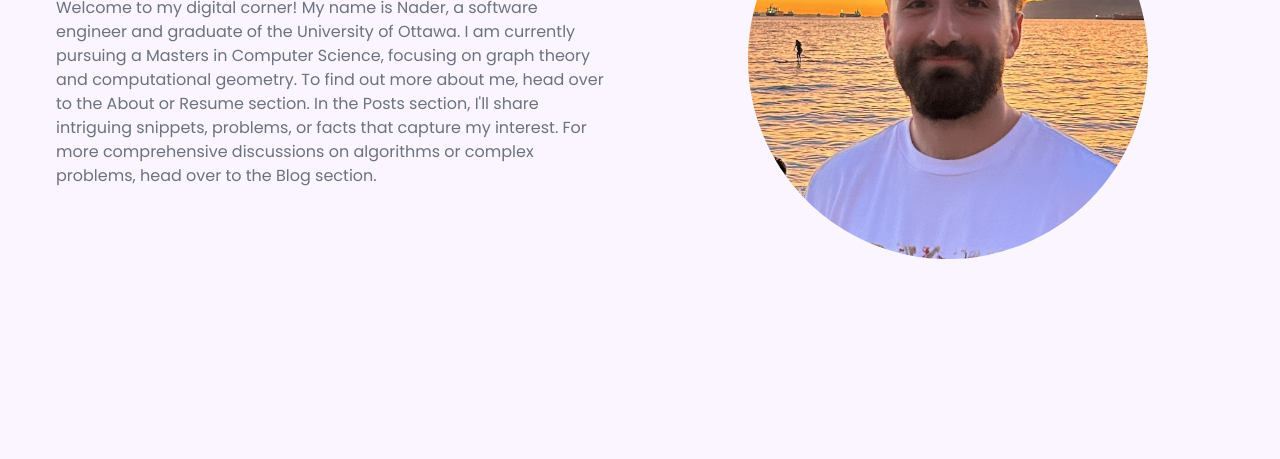
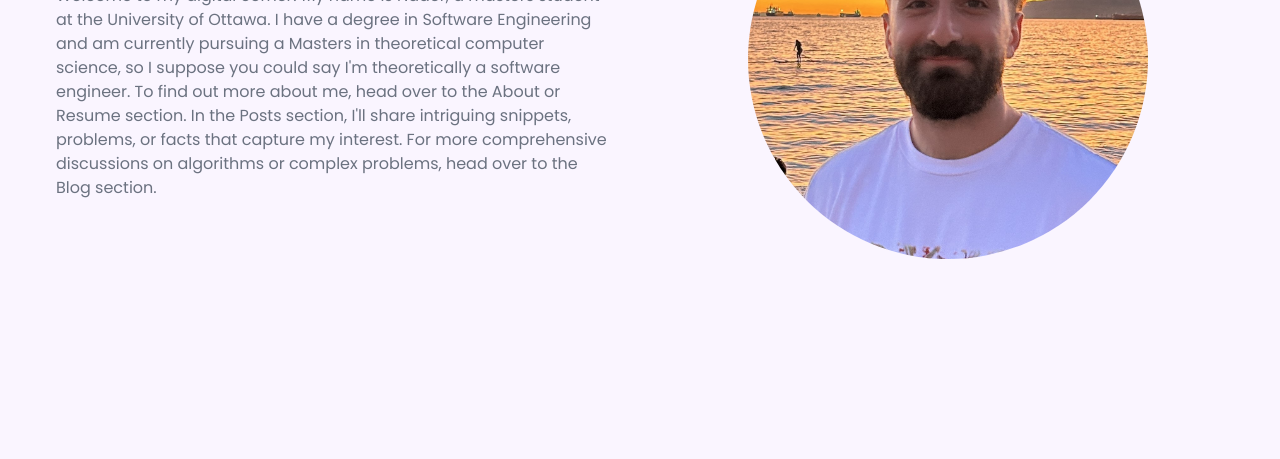
Before and after one commit to NaderEG/NaderEG.github.io, a plain HTML site: page index.html in a window 1280 px wide. Shown: the part 341-800 px from the top of the page. Drawn offline with nearby package versions, Linux system fonts and the light colour scheme.

Commit message:
updated index

```diff
--- a/index.html
+++ b/index.html
@@ -38,10 +38,10 @@
             I'm <span>Nader<br /></span>
           </h1>
           <p class="description">
-            Welcome to my digital corner! My name is Nader, a software engineer
-            and graduate of the University of Ottawa. I am currently pursuing
-            a Masters in Computer Science, focusing on graph theory and
-            computational geometry. To find out more about me, head over to the About or Resume section.
+            Welcome to my digital corner! My name is Nader, a masters student at the University of Ottawa.
+            I have a degree in Software Engineering and am currently pursuing a Masters in theoretical computer science,
+            so I suppose you could say I'm theoretically a software engineer.
+            To find out more about me, head over to the About or Resume section.
             In the Posts section, I'll share intriguing snippets, problems, or facts
             that capture my interest. For more comprehensive discussions on algorithms
             or complex problems, head over to the Blog section.
```
